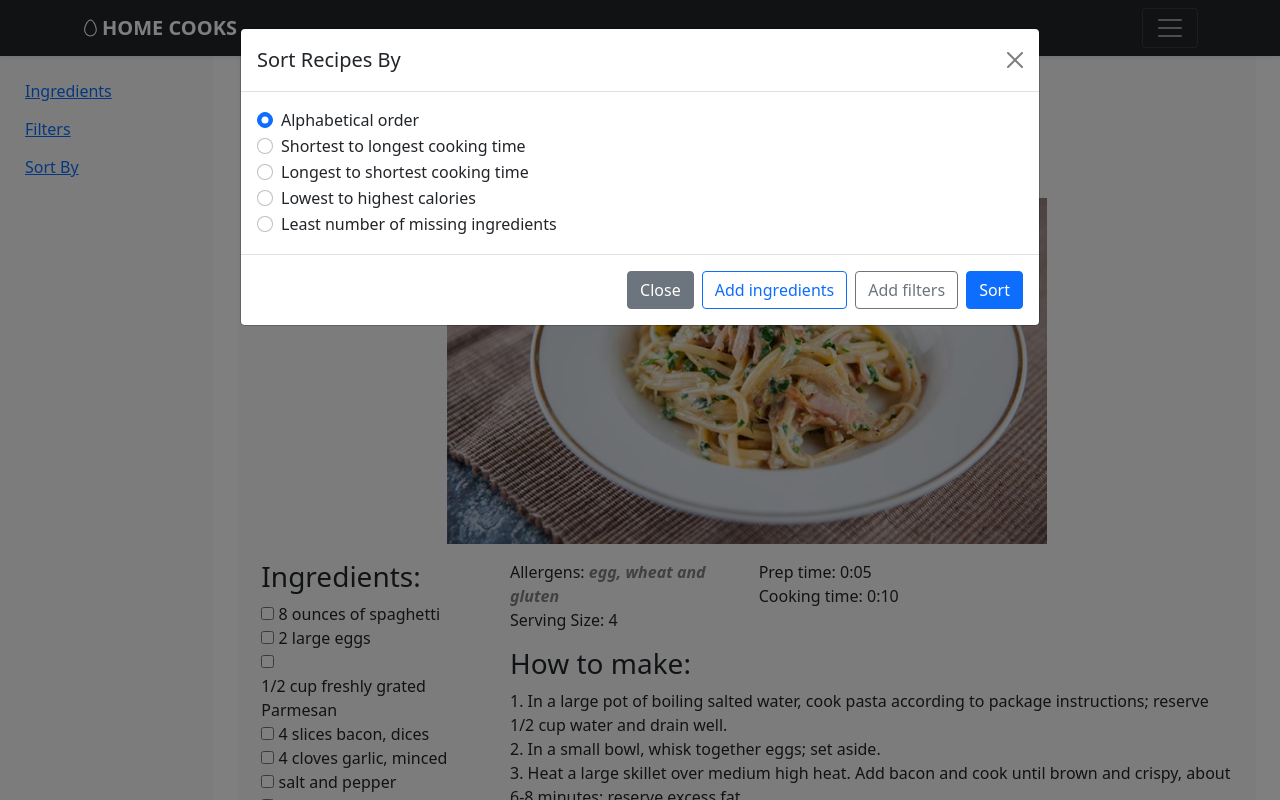
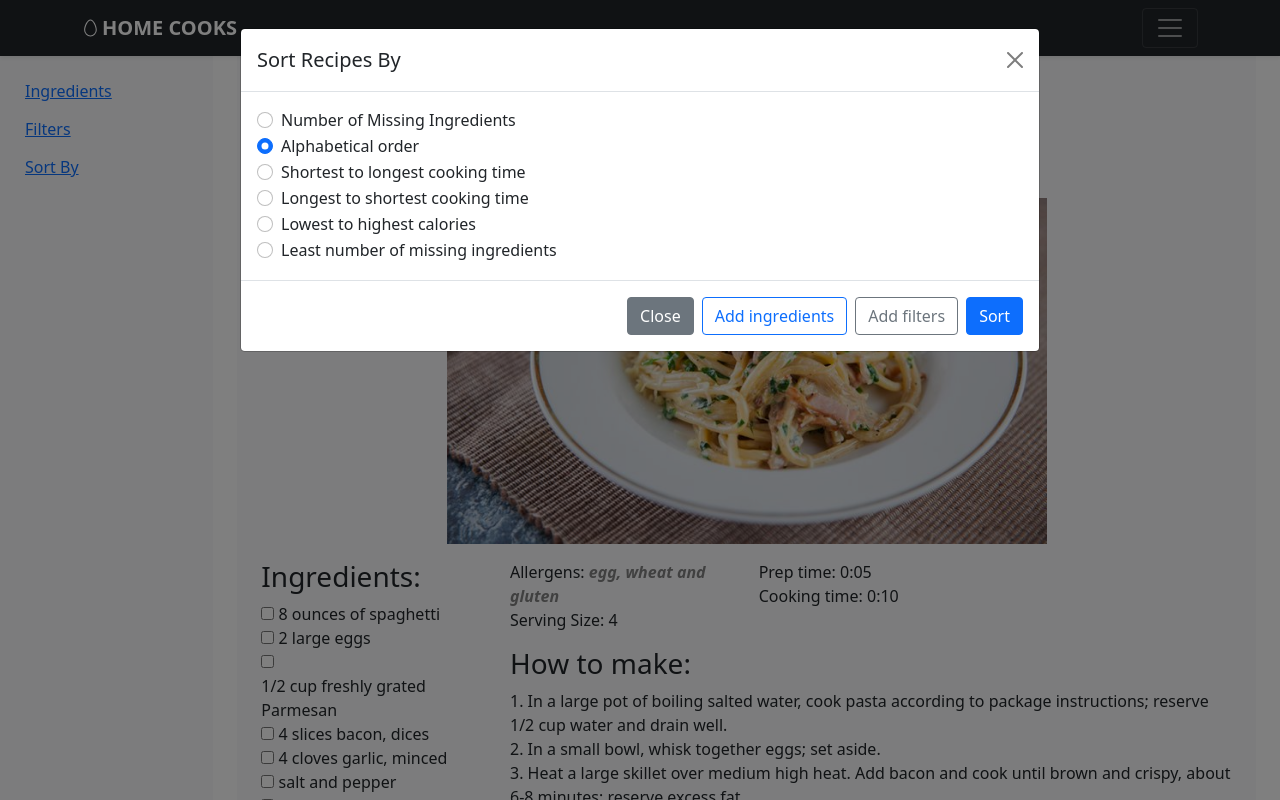
Before and after one commit to int-elligence2021/int-elligence2021.github.io, a Flask app: page /display in a window 1280 px wide, after a click on "Sort By". Run offline with Flask 2, Linux system fonts and the light colour scheme; some libraries are stand-ins or nearby versions.

Commit message:
added sort by function

```diff
--- a/server.py
+++ b/server.py
@@ -38,7 +38,6 @@ def results_page():
 
         excluded=request.form.getlist('negSearch')
         excluded=','.join(excluded)
-
         recipe_list = handle_selections({
             'health': health,
             'diet': diet,
--- a/templates/base.html
+++ b/templates/base.html
@@ -492,6 +492,10 @@
               <button type="button" class="btn-close" data-bs-dismiss="modal" aria-label="Close"></button>
             </div>
             <div class="modal-body">
+              <div class="form-check">
+                <input class="form-check-input" type="radio" id="sortby_alpha" name="sortby" value="missing_ingr" checked>
+                <label class="form-check-label" for="sortby_alpha">Number of Missing Ingredients</label>
+              </div>
 
               <div class="form-check">
                 <input class="form-check-input" type="radio" id="sortby_alpha" name="sortby" value="alpha" checked>
@@ -540,7 +544,9 @@
       </div>
       </form>
 
+
       <!---##############################################################################################################################-->
+
 
 
       <footer class="text-muted py-5">
```
